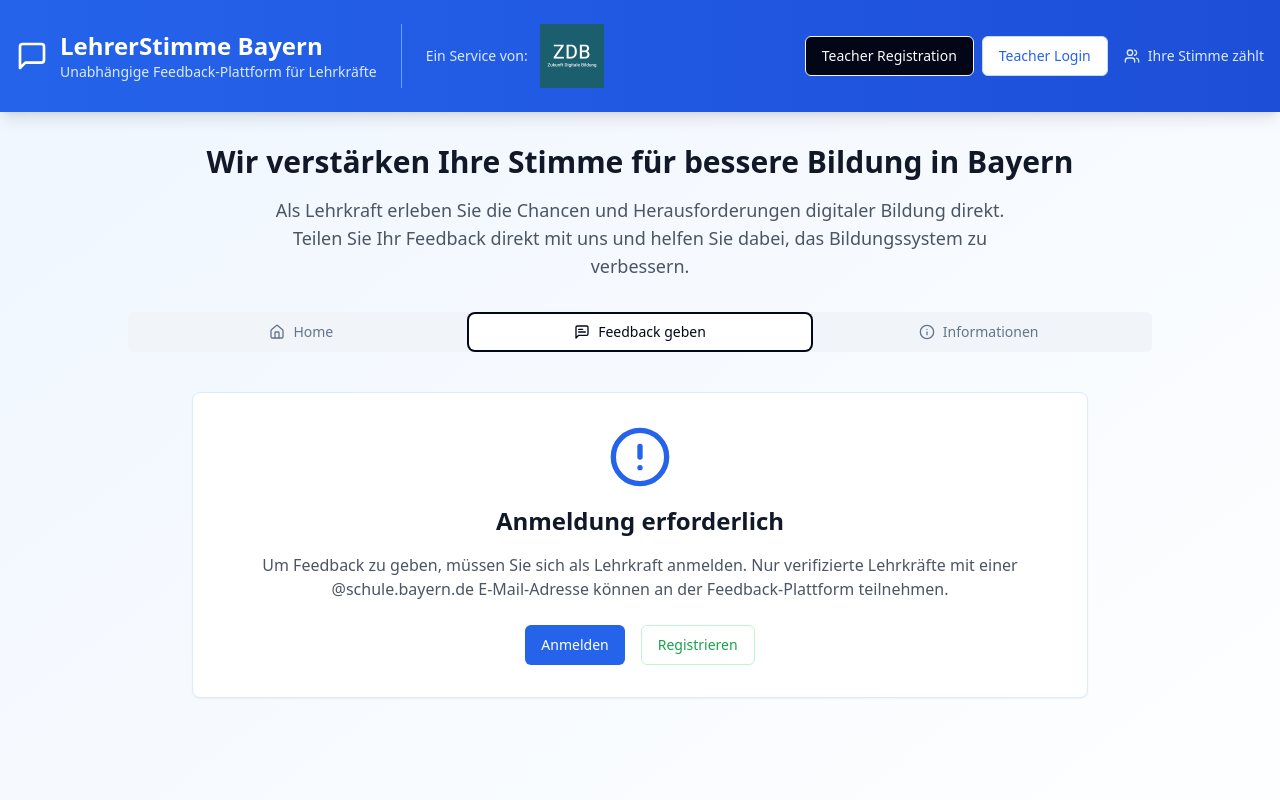
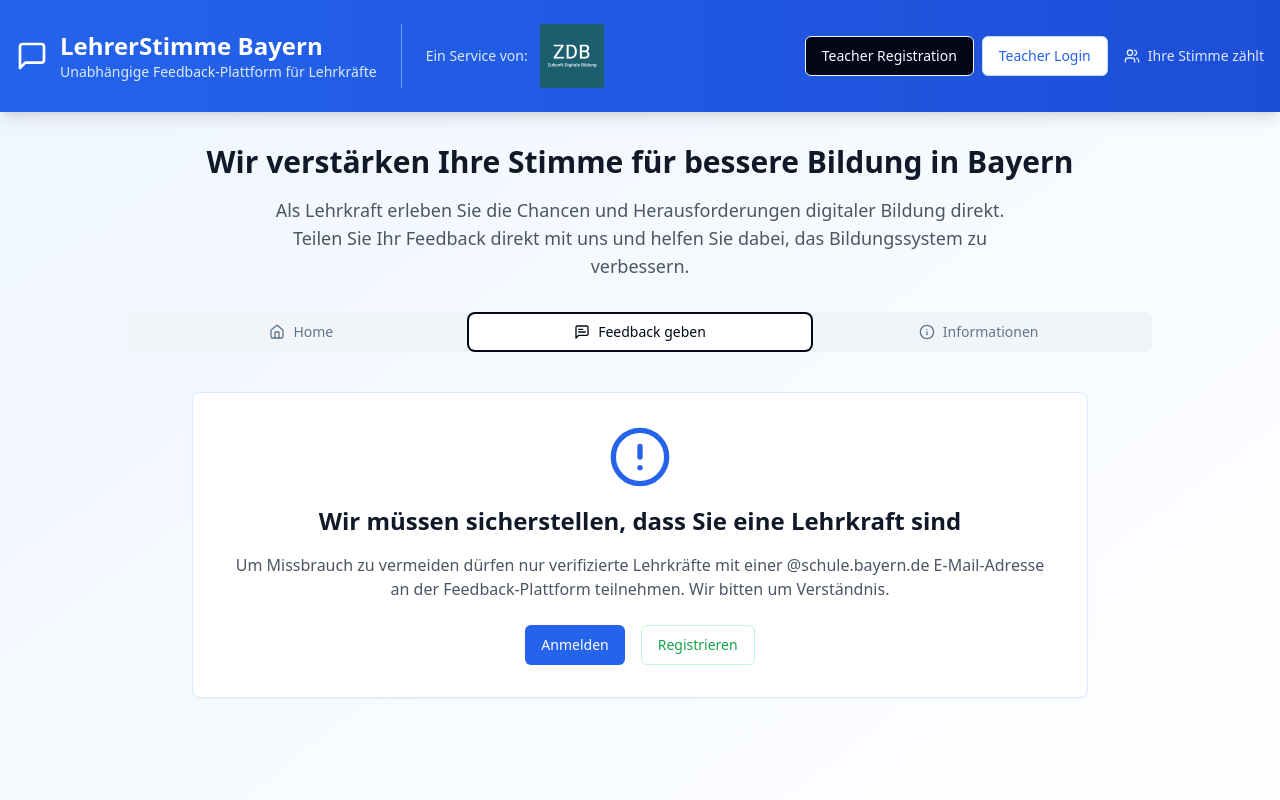
Before and after one commit to paltunay/lehrer-blick-bayern, a React (Vite) app: page / in a window 1280 px wide. Both pictures are taken after a click on the tab "Feedback geben". Shown: the top 800 px of the page. Built offline with nearby package versions, Linux system fonts and the light colour scheme.

Commit message:
Visual edit in Lovable
Edited UI in Lovable

```diff
--- a/src/pages/Home.tsx
+++ b/src/pages/Home.tsx
@@ -122,14 +122,8 @@ const Home = () => {
               <div className="w-full max-w-4xl">
                 {!isTeacherLoggedIn ? <div className="bg-white rounded-lg shadow-sm border border-blue-100 p-8 text-center">
                     <AlertCircle className="h-16 w-16 text-blue-600 mx-auto mb-4" />
-                    <h3 className="text-2xl font-bold text-gray-900 mb-4">
-                      Anmeldung erforderlich
-                    </h3>
-                    <p className="text-gray-600 mb-6">
-                      Um Feedback zu geben, müssen Sie sich als Lehrkraft anmelden.
-                      Nur verifizierte Lehrkräfte mit einer @schule.bayern.de E-Mail-Adresse
-                      können an der Feedback-Plattform teilnehmen.
-                    </p>
+                    <h3 className="text-2xl font-bold text-gray-900 mb-4">Wir müssen sicherstellen, dass Sie eine Lehrkraft sind</h3>
+                    <p className="text-gray-600 mb-6">Um Missbrauch zu vermeiden dürfen nur verifizierte Lehrkräfte mit einer @schule.bayern.de E-Mail-Adresse an der Feedback-Plattform teilnehmen. Wir bitten um Verständnis.</p>
                     <div className="flex justify-center space-x-4">
                       <Button onClick={() => window.location.href = '/teacher-login'} className="bg-blue-600 hover:bg-blue-700 text-white">
                         Anmelden
```
